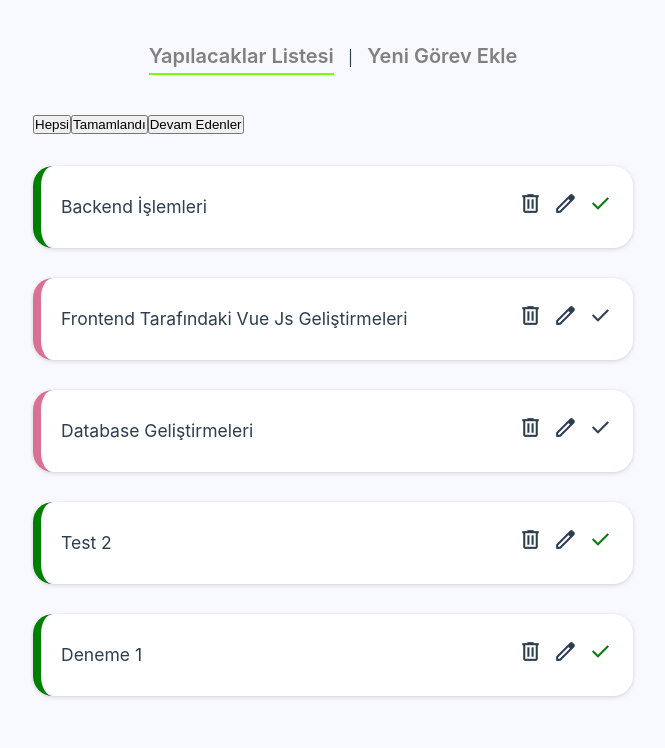
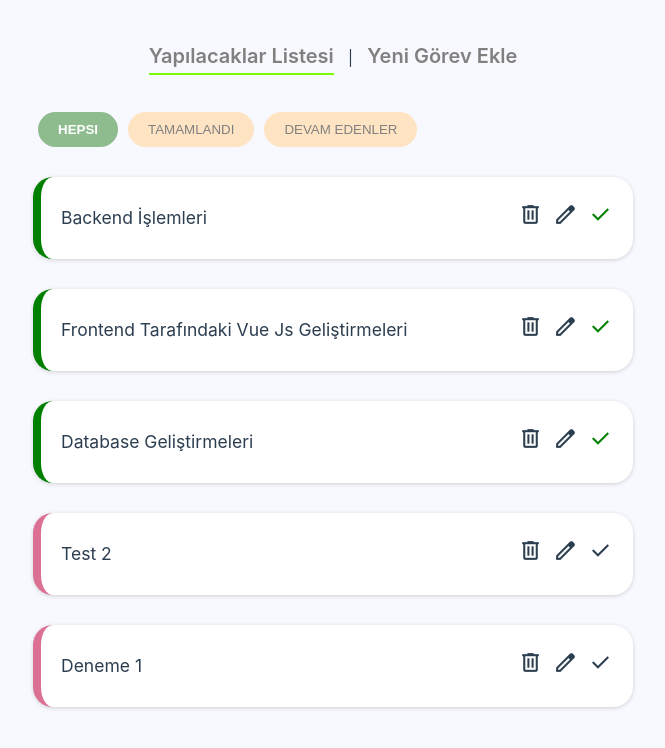
Before and after one commit to msabrioguz/Vue3-Ders, a Vue app in the folder 14-jira/: page / in a window 1280 px wide. Shown: the top 748 px of the page, without its empty margins (307-972 px from the left). Built offline with nearby package versions, Linux system fonts and the light colour scheme; data requests are answered from the project's data file.

Commit message:
Jira Uygulaması Tamamlandı.

```diff
--- a/14-jira/data/db.json
+++ b/14-jira/data/db.json
@@ -10,25 +10,25 @@
       "id": "2",
       "title": "Frontend Tarafındaki Vue Js Geliştirmeleri",
       "details": "Frontend tarafının dizaynı ve yazılması gerekmektedir.",
-      "complete": false
+      "complete": true
     },
     {
       "id": "3",
       "title": "Database Geliştirmeleri",
       "details": "    Database geliştirmelerinin yapılması.",
-      "complete": false
+      "complete": true
     },
     {
       "id": "969859",
       "title": "Test 2",
       "details": "Test  2",
-      "complete": true
+      "complete": false
     },
     {
       "id": "393091",
       "title": "Deneme 1",
       "details": "Deneme",
-      "complete": true
+      "complete": false
     }
   ]
 }
--- a/14-jira/src/components/FilterTask.vue
+++ b/14-jira/src/components/FilterTask.vue
@@ -1,8 +1,8 @@
 <template>
-    <nav>
-        <button @click="updateFilter('all')">Hepsi</button>
-        <button @click="updateFilter('completed')">Tamamlandı</button>
-        <button @click="updateFilter('continue')">Devam Edenler</button>
+    <nav class="filterNav">
+        <button @click="updateFilter('all')" :class="{active: filter === 'all'}">Hepsi</button>
+        <button @click="updateFilter('completed')" :class="{active: filter === 'completed'}">Tamamlandı</button>
+        <button @click="updateFilter('continue')" :class="{active: filter === 'continue'}">Devam Edenler</button>
     </nav>
 </template>
 <script>
@@ -17,5 +17,21 @@ export default {
 }
 </script>
 <style>
+.filterNav button {
+    background-color: bisque;
+    color: grey;
+    display: inline-block;
+    padding: 10px 20px;
+    margin: 0 5px;
+    border-radius: 20px;
+    border: none;
+    cursor: pointer;
+    text-transform: uppercase;
+}
 
+.filterNav button.active {
+    background-color: darkseagreen;
+    color: white;
+    font-weight: 700;
+}
 </style>
```
